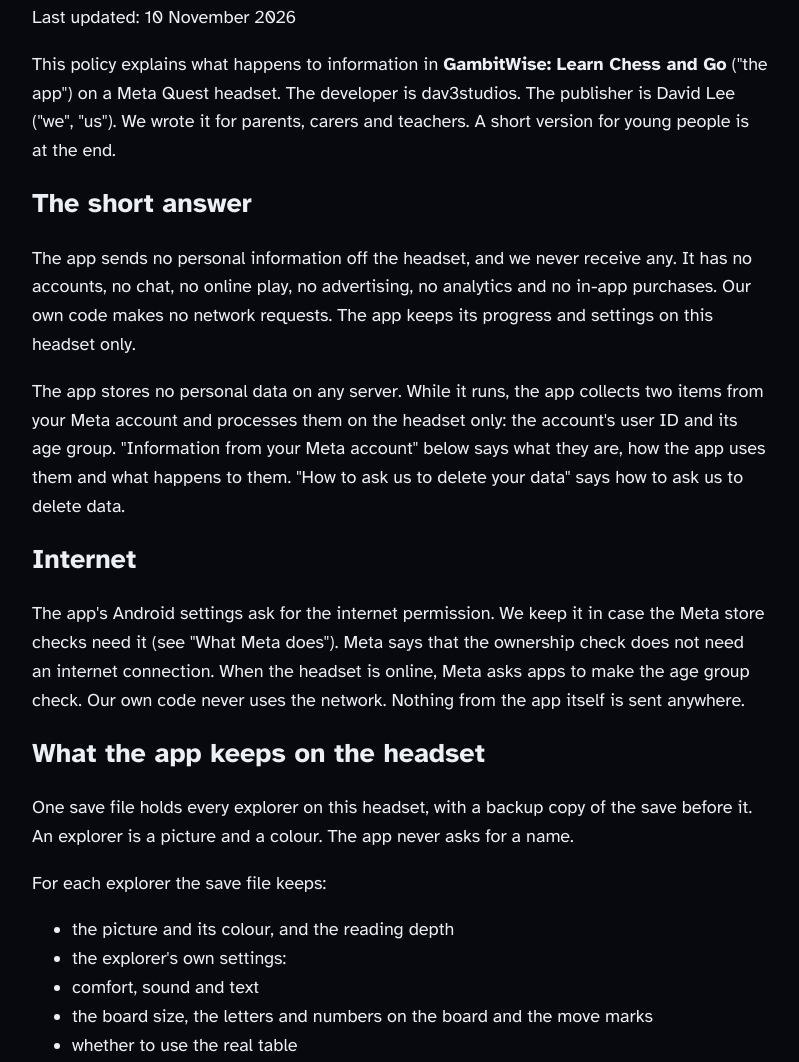
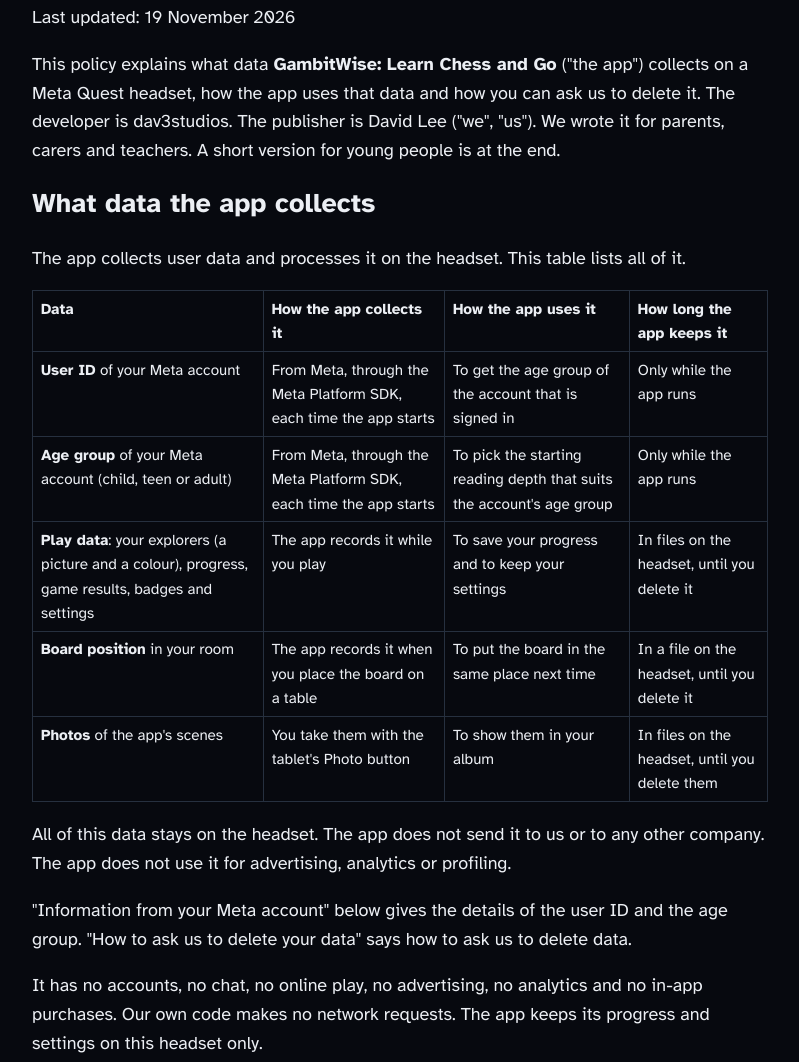
Before and after one commit to dhl84/gambitwise, a plain HTML site: page privacy.html in a window 1280 px wide. Shown: the part 168-1230 px from the top of the page, without its empty margins (240-1039 px from the left). Drawn offline with Linux system fonts and the light colour scheme.

Commit message:
GambitWise website

```diff
--- a/privacy.html
+++ b/privacy.html
@@ -11,11 +11,55 @@
 <header><nav><a href="index.html">Home</a> <a href="privacy.html" aria-current="page">Privacy policy</a> <a href="credits.html">Credits</a> <a href="support.html">Help and support</a> <a href="terms.html">Terms of use</a></nav></header>
 <main>
 <h1>GambitWise privacy policy</h1>
-<p>Last updated: 10 November 2026</p>
-<p>This policy explains what happens to information in <strong>GambitWise: Learn Chess and Go</strong> ("the app") on a Meta Quest headset. The developer is dav3studios. The publisher is David Lee ("we", "us"). We wrote it for parents, carers and teachers. A short version for young people is at the end.</p>
-<h2>The short answer</h2>
-<p>The app sends no personal information off the headset, and we never receive any. It has no accounts, no chat, no online play, no advertising, no analytics and no in-app purchases. Our own code makes no network requests. The app keeps its progress and settings on this headset only.</p>
-<p>The app stores no personal data on any server. While it runs, the app collects two items from your Meta account and processes them on the headset only: the account's user ID and its age group. "Information from your Meta account" below says what they are, how the app uses them and what happens to them. "How to ask us to delete your data" says how to ask us to delete data.</p>
+<p>Last updated: 19 November 2026</p>
+<p>This policy explains what data <strong>GambitWise: Learn Chess and Go</strong> ("the app") collects on a Meta Quest headset, how the app uses that data and how you can ask us to delete it. The developer is dav3studios. The publisher is David Lee ("we", "us"). We wrote it for parents, carers and teachers. A short version for young people is at the end.</p>
+<h2>What data the app collects</h2>
+<p>The app collects user data and processes it on the headset. This table lists all of it.</p>
+<table>
+<thead>
+<tr>
+<th>Data</th>
+<th>How the app collects it</th>
+<th>How the app uses it</th>
+<th>How long the app keeps it</th>
+</tr>
+</thead>
+<tbody>
+<tr>
+<td><strong>User ID</strong> of your Meta account</td>
+<td>From Meta, through the Meta Platform SDK, each time the app starts</td>
+<td>To get the age group of the account that is signed in</td>
+<td>Only while the app runs</td>
+</tr>
+<tr>
+<td><strong>Age group</strong> of your Meta account (child, teen or adult)</td>
+<td>From Meta, through the Meta Platform SDK, each time the app starts</td>
+<td>To pick the starting reading depth that suits the account's age group</td>
+<td>Only while the app runs</td>
+</tr>
+<tr>
+<td><strong>Play data</strong>: your explorers (a picture and a colour), progress, game results, badges and settings</td>
+<td>The app records it while you play</td>
+<td>To save your progress and to keep your settings</td>
+<td>In files on the headset, until you delete it</td>
+</tr>
+<tr>
+<td><strong>Board position</strong> in your room</td>
+<td>The app records it when you place the board on a table</td>
+<td>To put the board in the same place next time</td>
+<td>In a file on the headset, until you delete it</td>
+</tr>
+<tr>
+<td><strong>Photos</strong> of the app's scenes</td>
+<td>You take them with the tablet's Photo button</td>
+<td>To show them in your album</td>
+<td>In files on the headset, until you delete them</td>
+</tr>
+</tbody>
+</table>
+<p>All of this data stays on the headset. The app does not send it to us or to any other company. The app does not use it for advertising, analytics or profiling.</p>
+<p>"Information from your Meta account" below gives the details of the user ID and the age group. "How to ask us to delete your data" says how to ask us to delete data.</p>
+<p>It has no accounts, no chat, no online play, no advertising, no analytics and no in-app purchases. Our own code makes no network requests. The app keeps its progress and settings on this headset only.</p>
 <h2>Internet</h2>
 <p>The app's Android settings ask for the internet permission. We keep it in case the Meta store checks need it (see "What Meta does"). Meta says that the ownership check does not need an internet connection. When the headset is online, Meta asks apps to make the age group check. Our own code never uses the network. Nothing from the app itself is sent anywhere.</p>
 <h2>What the app keeps on the headset</h2>
@@ -52,22 +96,22 @@
 <li>"Photos" deletes the photos of the explorer who is playing.</li>
 <li>"Room placement" deletes the board's place and its spatial anchor.</li>
 </ul>
-<p>Each of the first three writes the save file again at once, so the backup copy keeps no old data. The grown-up settings stay until a grown-up changes them. Uninstalling the app deletes all its files on the headset. We have no copy anywhere else. To ask us to delete your data, email us. "How to ask us to delete your data" below says how.</p>
+<p>Each of the first three writes the save file again at once, so the backup copy keeps no old data. The grown-up settings stay until a grown-up changes them. Uninstalling the app deletes all its files on the headset. This data is on the headset only. To ask us to delete your data, email us. "How to ask us to delete your data" below says how.</p>
 <h2>What Meta does</h2>
-<p>At start-up the store version asks the Meta system software whether this headset account owns the app. It also asks which age group the account is in. The app gets only these two answers. It uses them on the headset and does not store or send them. "Information from your Meta account" below says more about both checks.</p>
+<p>At start-up the store version asks the Meta system software whether this headset account owns the app. It also asks which age group the account is in. In this step the app collects the account's user ID and its age group through the Meta Platform SDK. The app uses them on the headset and keeps them only while it runs. "Information from your Meta account" below says more about both items.</p>
 <p>If hand tracking is on, the app uses it on the headset to show your hands and to move the pieces. The app does not record it.</p>
 <p>The headset, the Meta account, the room scan and purchases are covered by Meta's own privacy policy: https://www.meta.com/legal/privacy-policy/ and https://www.meta.com/legal/quest/privacy-policy/.</p>
 <h2>Information from your Meta account</h2>
-<p>The app collects two items about the Meta account that is signed in on the headset: the account's <strong>user ID</strong> and its <strong>age group</strong>. Meta counts both as user data. The app uses them only to give that account an experience that suits its age group. Both stay on the headset. We never receive them.</p>
+<p>The app collects two items about the Meta account that is signed in on the headset: the account's <strong>user ID</strong> and its <strong>age group</strong>. Meta counts both as user data. The app uses them only to give that account an experience that suits its age group. Both stay on the headset. The app does not send them to us.</p>
 <p>The Meta Platform SDK handles both items. It is Meta's software library inside the app, and it works with the Meta system software on the headset. That system software may contact Meta to answer. Meta's own privacy policy covers that part.</p>
 <h3>Your user ID</h3>
 <ul>
 <li><strong>What it is:</strong> The user ID is Meta's identifier for the Meta account: a number that Meta gives to each account. It is not your name, your email address or your age.</li>
 <li><strong>Why the app uses it:</strong> To get the age group of the account that is signed in. Meta gives the age group only together with the user ID: the Meta Platform SDK uses the user ID to ask Meta for the age group of that account. "Your age group" below says what the app does with the age group. The app uses the user ID for nothing else. The check that the account owns the app (the entitlement check) does not need it, because Meta's software makes that check on its own.</li>
 <li><strong>Where it is processed:</strong> On the headset only, inside the Meta Platform SDK, which uses it to ask for the age group. The app's own code does not copy it or keep it.</li>
-<li><strong>How long it is kept:</strong> The app does not store it. Nothing of it is left after the app closes.</li>
-<li><strong>Who receives it:</strong> We never receive it. The app never sends it to us or to anyone else. It is never used for advertising, analytics or profiling. It is never shared. To answer the age group request, the Meta system software on the headset may contact Meta. Meta's own privacy policy covers that part.</li>
-<li><strong>How to delete it:</strong> The app keeps nothing of it after it closes, so nothing of it is left on the headset. You can still ask us to delete your data: see "How to ask us to delete your data".</li>
+<li><strong>How long it is kept:</strong> Only while the app runs. The app does not save it to a file. Nothing of it is left after the app closes.</li>
+<li><strong>Who receives it:</strong> Nobody outside the headset. The app never sends it to us or to anyone else. It is never used for advertising, analytics or profiling. It is never shared. To answer the age group request, the Meta system software on the headset may contact Meta. Meta's own privacy policy covers that part.</li>
+<li><strong>How to delete it:</strong> Close the app. The app keeps this item only while it runs. You can also ask us to delete your data: see "How to ask us to delete your data".</li>
 </ul>
 <h3>Your age group</h3>
 <ul>
@@ -75,24 +119,25 @@
 <li><strong>Why the app uses it:</strong> To give each account an experience that suits its age group, and to follow Meta's rules for apps for mixed ages. The app is for children from 10, and for teenagers and adults. On a child account (ages 10 to 12), or when Meta gives no age group, an explorer who has not picked a reading depth starts at Explorer, the second of four depths, instead of Strategist. An explorer can pick any reading depth at any time. Meta's rules for apps for mixed ages ask each app to check the age group of the account. The app has no chat, no online play, no advertising and no purchases for anyone.</li>
 <li><strong>Where it is processed:</strong> On the headset only. The app keeps the answer in the headset's memory while it runs.</li>
 <li><strong>How long it is kept:</strong> Only while the app runs. The app does not save it to a file. It is gone when the app closes.</li>
-<li><strong>Who receives it:</strong> We never receive it. The app never sends it to us or to anyone else. It is never used for advertising, analytics or profiling. It is never shared. To answer the age group check, the Meta system software on the headset may contact Meta. Meta's own privacy policy covers that part.</li>
-<li><strong>How to delete it:</strong> The app keeps nothing of it after it closes, so nothing of it is left on the headset. You can still ask us to delete your data: see "How to ask us to delete your data".</li>
+<li><strong>Who receives it:</strong> Nobody outside the headset. The app never sends it to us or to anyone else. It is never used for advertising, analytics or profiling. It is never shared. To answer the age group check, the Meta system software on the headset may contact Meta. Meta's own privacy policy covers that part.</li>
+<li><strong>How to delete it:</strong> Close the app. The app keeps this item only while it runs. You can also ask us to delete your data: see "How to ask us to delete your data".</li>
 </ul>
 <h2>How to ask us to delete your data</h2>
-<p>You can delete everything that the app keeps on the headset yourself: see "Deleting it" above. Uninstalling the app also deletes it.</p>
-<p>To ask us to delete your data, email us at lee_hantae@msn.com with the subject "Delete my data" and the name of the app. Anyone can ask, in any country, and it is free. We reply within 30 days. The app sends nothing to us, so we hold no data about you on any server. Our reply confirms this and tells you how to delete what the app keeps on the headset. A parent or carer can ask for a child.</p>
+<p>You can delete everything that the app keeps on the headset yourself: see "Deleting it" above. Uninstalling the app also deletes it. The app deletes the user ID and the age group each time it closes.</p>
+<p>To ask us to delete your data, email us at lee_hantae@msn.com with the subject "Delete my data" and the name of the app. Anyone can ask, in any country, and it is free. We reply within 30 days. We delete any data that we hold about you, and our reply confirms the deletion. Our reply also tells you how to delete the data that the app keeps on the headset. A parent or carer can ask for a child.</p>
 <p>Meta holds the data of your Meta account. To ask Meta to delete it, use your Meta account settings or Meta's privacy policy.</p>
 <h2>Children</h2>
-<p>The app is made for ages 10 and over, their families and teachers. It sends no personal data anywhere, asks for no names, has no accounts and shows no advertising. Nobody can contact a child through the app. Meta says: "Children's use of Meta Quest should always be supervised by an adult to reduce likelihood of injury or property damage."</p>
+<p>The app is made for ages 10 and over, their families and teachers. It collects the same data for a child as for any other user: the table at the top lists it. It asks for no names, has no accounts and shows no advertising. Nobody can contact a child through the app. Meta says: "Children's use of Meta Quest should always be supervised by an adult to reduce likelihood of injury or property damage."</p>
 <h2>Questions</h2>
 <p>If you have a question about this policy, email us at lee_hantae@msn.com.</p>
 <h2>Changes to this policy</h2>
-<p>If we change this policy, we change the date at the top and publish the new version at https://dhl84.github.io/gambitwise/privacy.html. We will not add any data collection without first changing this policy, the app's store listing and Meta's Data Use Checkup.</p>
+<p>If we change this policy, we change the date at the top and publish the new version at https://dhl84.github.io/gambitwise/privacy.html. Before the app collects any other data, we will change this policy, the app's store listing and Meta's Data Use Checkup.</p>
 <h2>For young people</h2>
 <ul>
-<li>The app does not ask for your name. It does not know who you are or where you live.</li>
+<li>The app does not ask for your name.</li>
+<li>When the app starts, it gets two things from your Meta account: the account's number (the user ID) and your age group. It uses the number to get the age group.</li>
 <li>Your steps, games, badges and photos stay on the headset.</li>
-<li>When the app starts, it checks with Meta that your account owns the app, and which age group your account is in. If you are 10 to 12, the app starts you at the Explorer reading depth. You can pick another depth at any time. This stays on the headset. The app forgets it when it closes.</li>
+<li>The app also checks with Meta that your account owns the app. If you are 10 to 12, the app starts you at the Explorer reading depth. You can pick another depth at any time. The account's number and your age group stay on the headset. The app forgets them when it closes.</li>
 <li>Nobody can talk to you in the app, and there are no adverts.</li>
 <li>If you have a question, or if you want us to delete your data, ask a grown-up to email us.</li>
 </ul>
@@ -101,4 +146,4 @@
 </body>
 </html>
 
-<!-- publish 5669a3437c1c -->
+<!-- publish 6998113ffe16 -->
```
Also changed, not shown: index.html (+10 -6 lines), support.html (+1 -1 lines), terms.html (+1 -1 lines), llms.txt.
